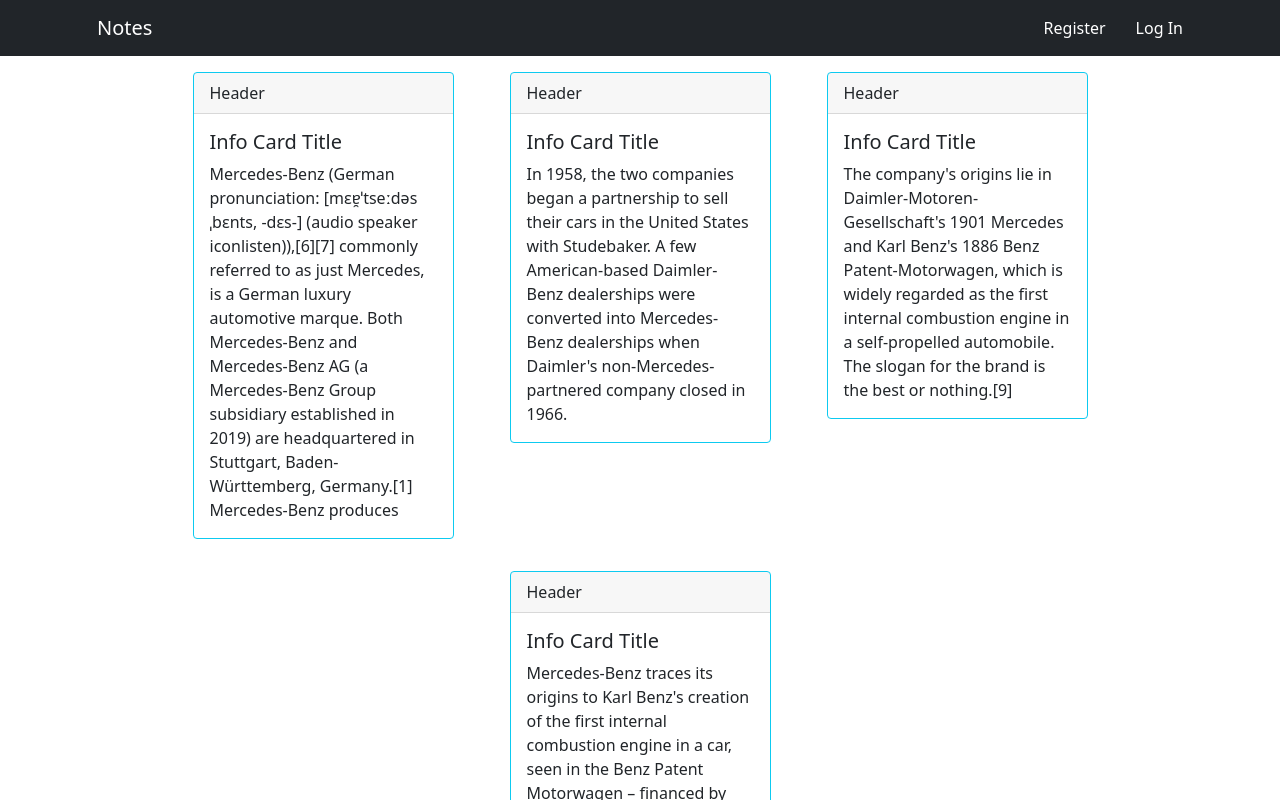
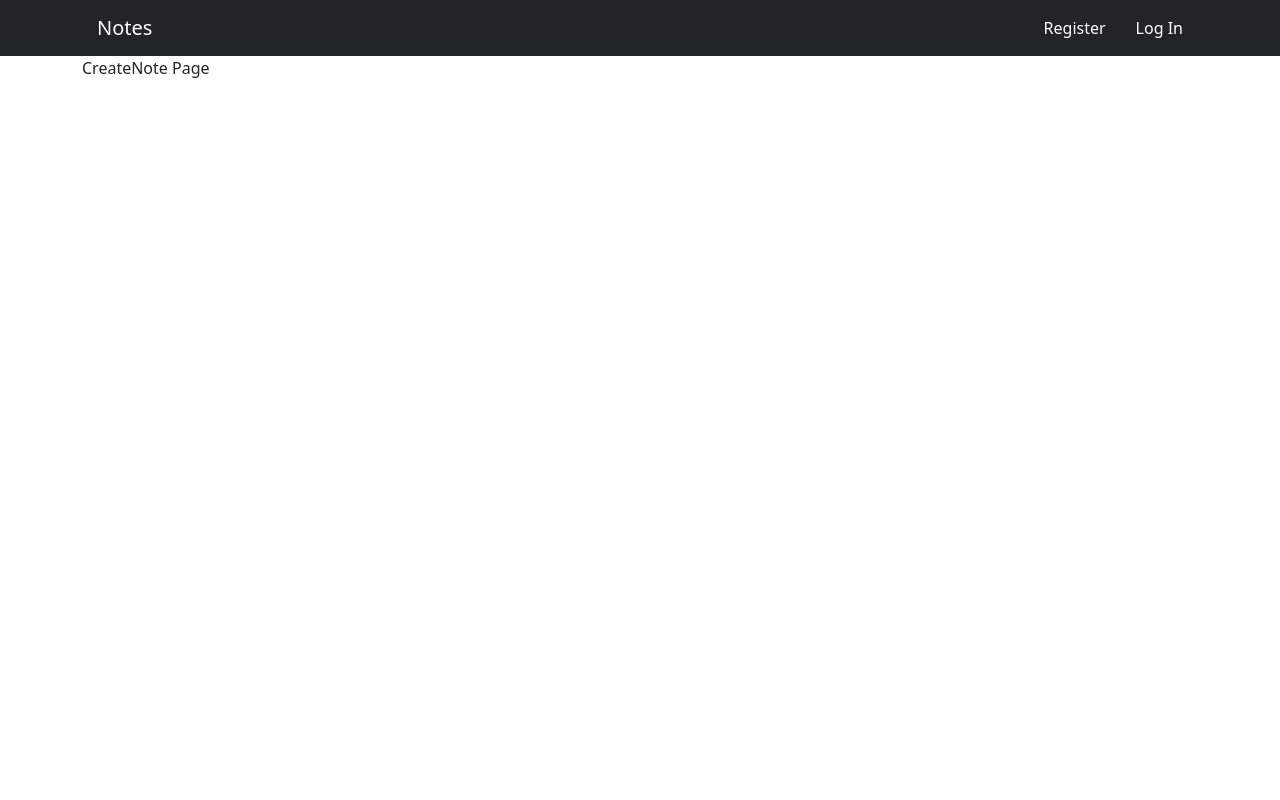
Before and after one commit to mzafar1999/notes-app-front-end-reactJS, a React (Create React App) app in the folder client/noteapp/: page / in a window 1280 px wide. Shown: the top 800 px of the page. Built offline with nearby package versions, Linux system fonts and the light colour scheme.

Commit message:
CreateNote page configured in React Router

```diff
--- a/client/noteapp/src/App.js
+++ b/client/noteapp/src/App.js
@@ -10,9 +10,9 @@
 import Home from './pages/Home';
 import Register from './pages/Register';
 import { useSelector } from 'react-redux';
+import CreateNote from './pages/CreateNote';
 
 function App() {
-
   const user = useSelector(state=>state.user.currentUser)
   return (
     <Router>
@@ -24,6 +24,9 @@
         <Route path={`/login`}>
          {user? <Redirect to='/'/>:<Login/>}
         </Route>
+        <Route exact to='/create-note'>
+          <CreateNote/>
+        </Route>
         <Route exact to='/'>
           <Home/>
         </Route>
--- /dev/null
+++ b/client/noteapp/src/pages/CreateNote.jsx
@@ -0,0 +1,10 @@
+import React from 'react'
+import { Container } from 'react-bootstrap'
+
+const CreateNote = () => {
+  return (
+    <Container>CreateNote Page</Container>
+  )
+}
+
+export default CreateNote
--- a/client/noteapp/src/pages/Home.jsx
+++ b/client/noteapp/src/pages/Home.jsx
@@ -1,7 +1,6 @@
 import React, { useEffect } from "react";
 import { Card, Col, Container, Row } from "react-bootstrap";
 import { notes } from "./notes";
-import axios from 'axios'
 const Home = () => {
   useEffect(() => {
 
```
